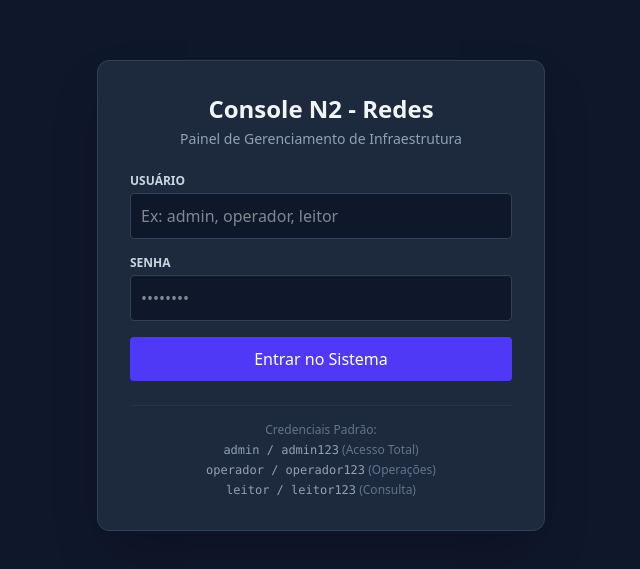
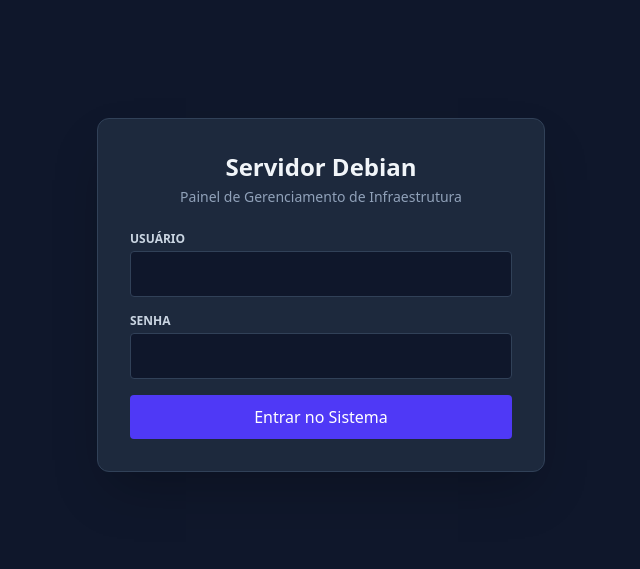
Before and after one commit to 1tal0/console-redes, a React (Vite) app in the folder frontend/: page / in a window 1280 px wide. Shown: the part 105-674 px from the top of the page, without its empty margins (319-959 px from the left). Built offline with nearby package versions, Linux system fonts and the light colour scheme; a web font is replaced by a local one.

Commit message:
Modificações visuais

```diff
--- a/frontend/index.html
+++ b/frontend/index.html
@@ -1,11 +1,11 @@
 <!doctype html>
-<html lang="en">
+<html lang="pt-BR">
   <head>
     <meta charset="UTF-8" />
     <link rel="icon" type="image/svg+xml" href="#" />
     <link rel="stylesheet" href="/src/index.css" />
     <meta name="viewport" content="width=device-width, initial-scale=1.0" />
-    <title>frontend</title>
+    <title>Servidor Debian</title>
   </head>
   <body>
     <div id="root"></div>
--- a/frontend/src/App.jsx
+++ b/frontend/src/App.jsx
@@ -29,7 +29,7 @@ export default function App() {
       {/* Header Superior */}
       <header className="bg-slate-800 border-b border-slate-700 px-6 py-4 flex justify-between items-center">
         <div>
-          <h1 className="text-lg font-bold text-slate-100">Console N2 - Servidor Debian</h1>
+          <h1 className="text-lg font-bold text-slate-100">Painel Administrativo - Servidor Debian</h1>
           <p className="text-xs text-slate-400 font-mono">192.168.100.10</p>
         </div>
 
--- a/frontend/src/components/LoginView.jsx
+++ b/frontend/src/components/LoginView.jsx
@@ -31,7 +31,7 @@ export default function LoginView({ onLoginSuccess }) {
     <div className="min-h-screen flex items-center justify-center bg-slate-900 p-4">
       <div className="bg-slate-800 p-8 rounded-xl shadow-2xl border border-slate-700 w-full max-w-md">
         <div className="text-center mb-6">
-          <h1 className="text-2xl font-bold text-slate-100">Console N2 - Redes</h1>
+          <h1 className="text-2xl font-bold text-slate-100">Servidor Debian</h1>
           <p className="text-sm text-slate-400 mt-1">Painel de Gerenciamento de Infraestrutura</p>
         </div>
 
@@ -49,7 +49,6 @@ export default function LoginView({ onLoginSuccess }) {
               value={username}
               onChange={(e) => setUsername(e.target.value)}
               className="w-full bg-slate-900 border border-slate-700 rounded p-2.5 text-slate-100 focus:outline-none focus:border-indigo-500"
-              placeholder="Ex: admin, operador, leitor"
               required
             />
           </div>
@@ -61,7 +60,6 @@ export default function LoginView({ onLoginSuccess }) {
               value={password}
               onChange={(e) => setPassword(e.target.value)}
               className="w-full bg-slate-900 border border-slate-700 rounded p-2.5 text-slate-100 focus:outline-none focus:border-indigo-500"
-              placeholder="••••••••"
               required
             />
           </div>
@@ -74,13 +72,6 @@ export default function LoginView({ onLoginSuccess }) {
             {loading ? 'Autenticando...' : 'Entrar no Sistema'}
           </button>
         </form>
-
-        <div className="mt-6 pt-4 border-t border-slate-700/50 text-xs text-slate-500 text-center space-y-1">
-          <p>Credenciais Padrão:</p>
-          <p><span className="text-slate-400 font-mono">admin / admin123</span> (Acesso Total)</p>
-          <p><span className="text-slate-400 font-mono">operador / operador123</span> (Operações)</p>
-          <p><span className="text-slate-400 font-mono">leitor / leitor123</span> (Consulta)</p>
-        </div>
       </div>
     </div>
   );
```
